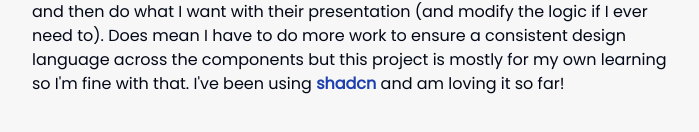
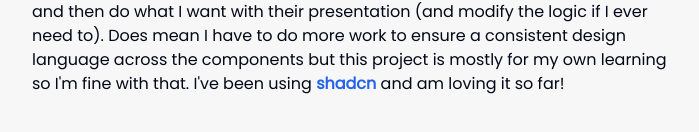
Before and after one commit to Skoomar/umar-farooqi, a Next.js app: page /blog/hello-world in a window 1280 px wide. Shown: the part 1534-1666 px from the top of the page, without its empty margins (288-987 px from the left). Built offline with nearby package versions, Linux system fonts and the light colour scheme.

Commit message:
MDX Link colour

```diff
--- a/src/mdx-components.tsx
+++ b/src/mdx-components.tsx
@@ -19,7 +19,7 @@ function Paragraph(props: ComponentPropsWithoutRef<'p'>) {
 
 function Hyperlink(props: ComponentPropsWithoutRef<'a'>) {
     return (
-        <a className="text-blue-800 font-bold hover:underline" {...props} />
+        <a className="text-blue-600 font-bold hover:underline" {...props} />
     );
 }
 
```
